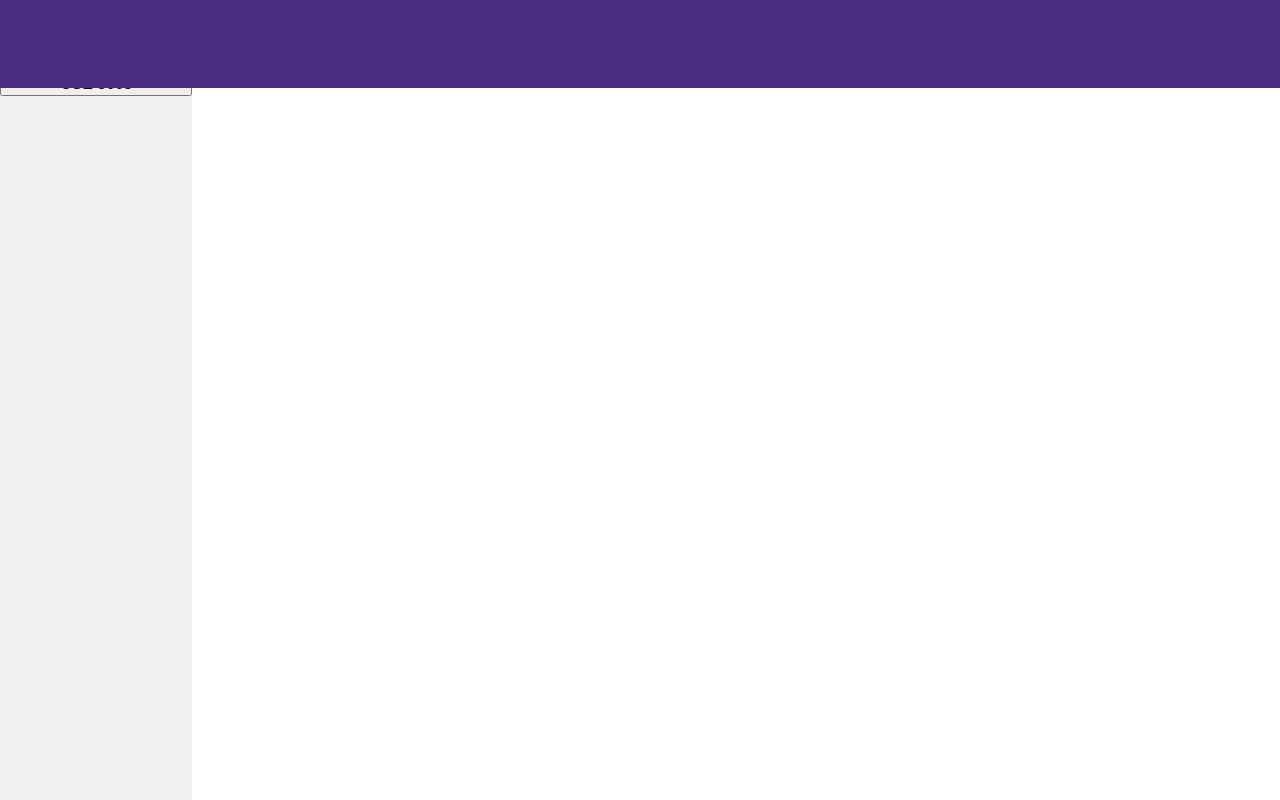
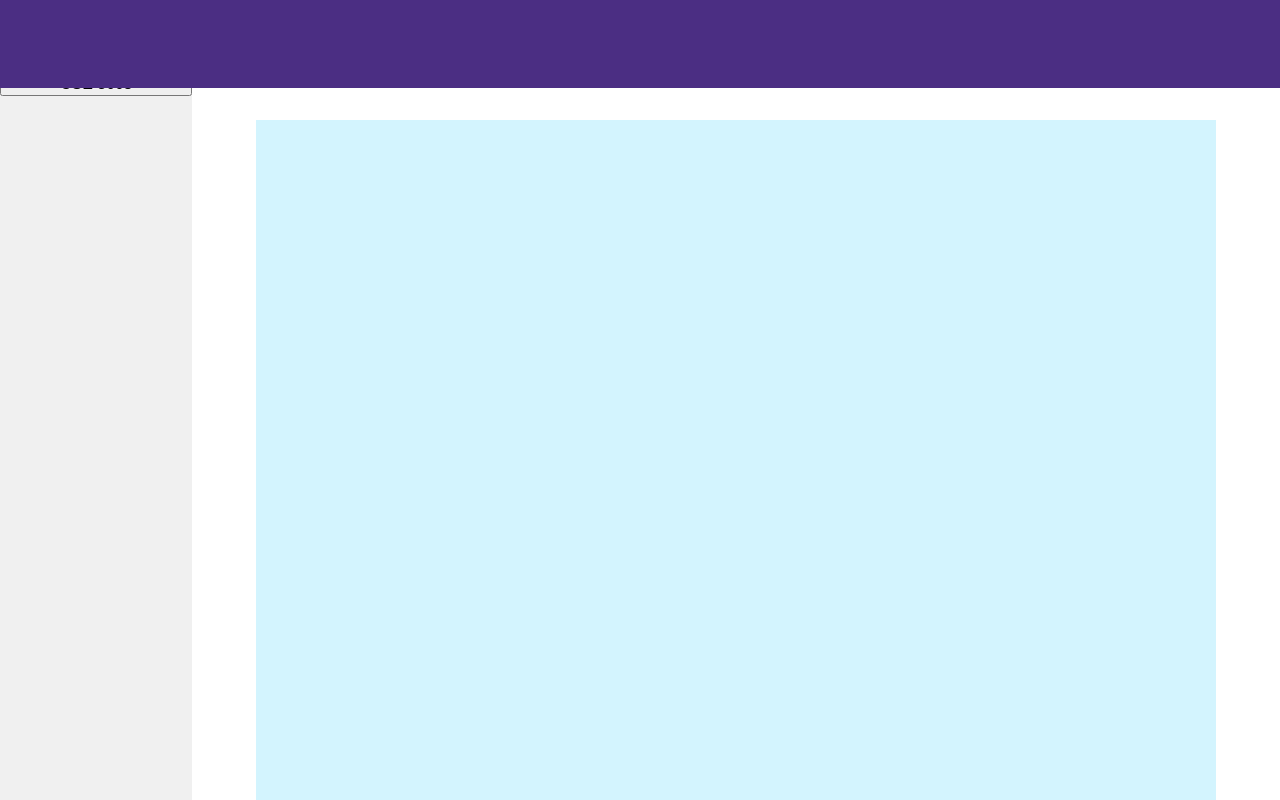
Before and after one commit to twang7310/rate-my-cse, a React (Create React App) app in the folder app/: page / in a window 1280 px wide. Shown: the top 800 px of the page. Built offline with nearby package versions, Linux system fonts and the light colour scheme.

Commit message:
Added background

```diff
--- a/app/src/Homepage/Homepage-components.tsx
+++ b/app/src/Homepage/Homepage-components.tsx
@@ -28,3 +28,11 @@ export const LevelTab: React.FC<{ classlevel: string }> = ({ classlevel }) => {
         </button>
     );
 }
+
+export const InnerPage: React.FC = () => {
+    return (
+        <div className="innerpage">
+            {/* This is the content of the inner page */}
+        </div>
+    );
+}
--- a/app/src/Homepage/Homepage.css
+++ b/app/src/Homepage/Homepage.css
@@ -31,3 +31,13 @@
   /* margin-bottom: 10px; */
   font-size: 100%;
 }
+
+.innerpage {
+  background-color: #d3f4fe;
+  position: absolute;
+  top: 15%;
+  left: 20%;
+  right: 5%;
+  height: 200vh;
+  text-align: center;
+}
--- a/app/src/Homepage/Homepage.tsx
+++ b/app/src/Homepage/Homepage.tsx
@@ -1,4 +1,4 @@
-import {Header, Sidebar, LevelTab} from './Homepage-components';
+import {Header, Sidebar, LevelTab, InnerPage} from './Homepage-components';
 import './Homepage.css';
 
 function App() {
@@ -11,6 +11,7 @@ function App() {
         <LevelTab classlevel='CSE 400s'/>
         <LevelTab classlevel='CSE 500s'/>
       </Sidebar>
+      <InnerPage/>
     </div>
   );
 }
```
